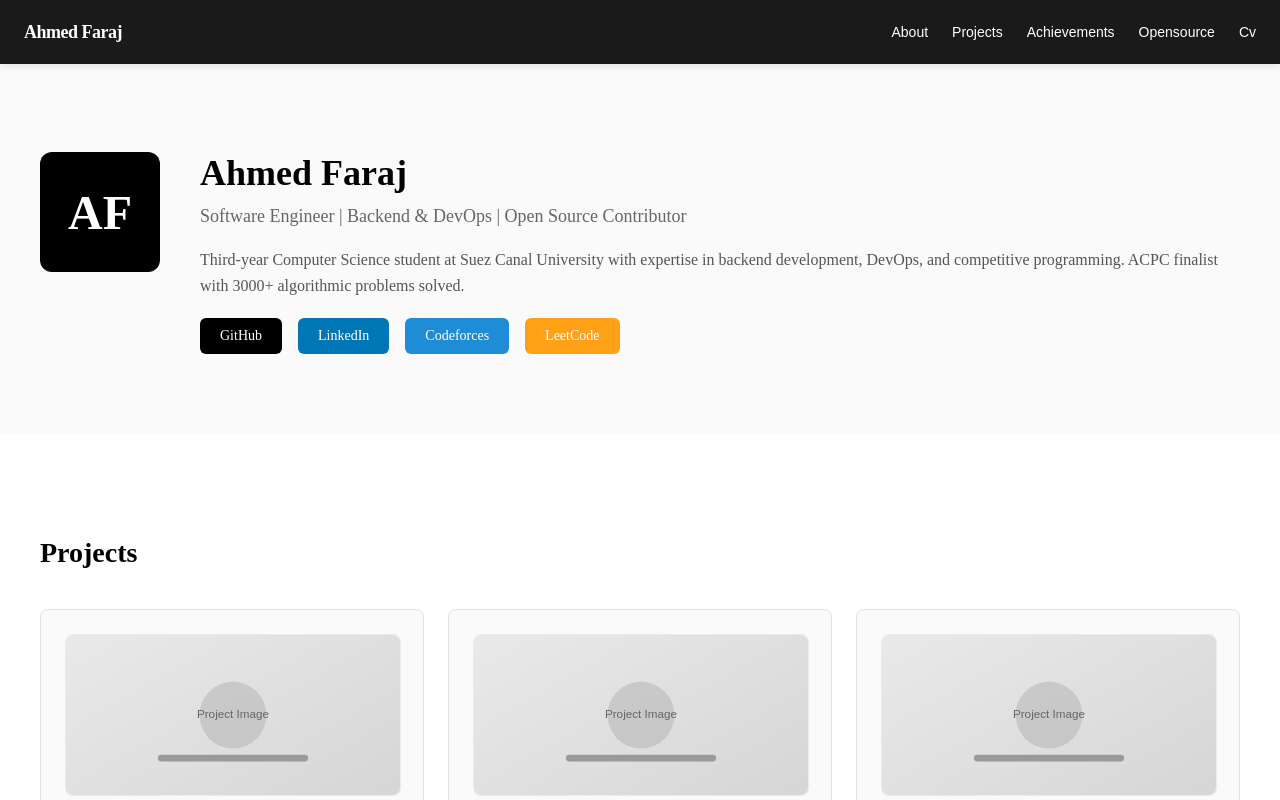
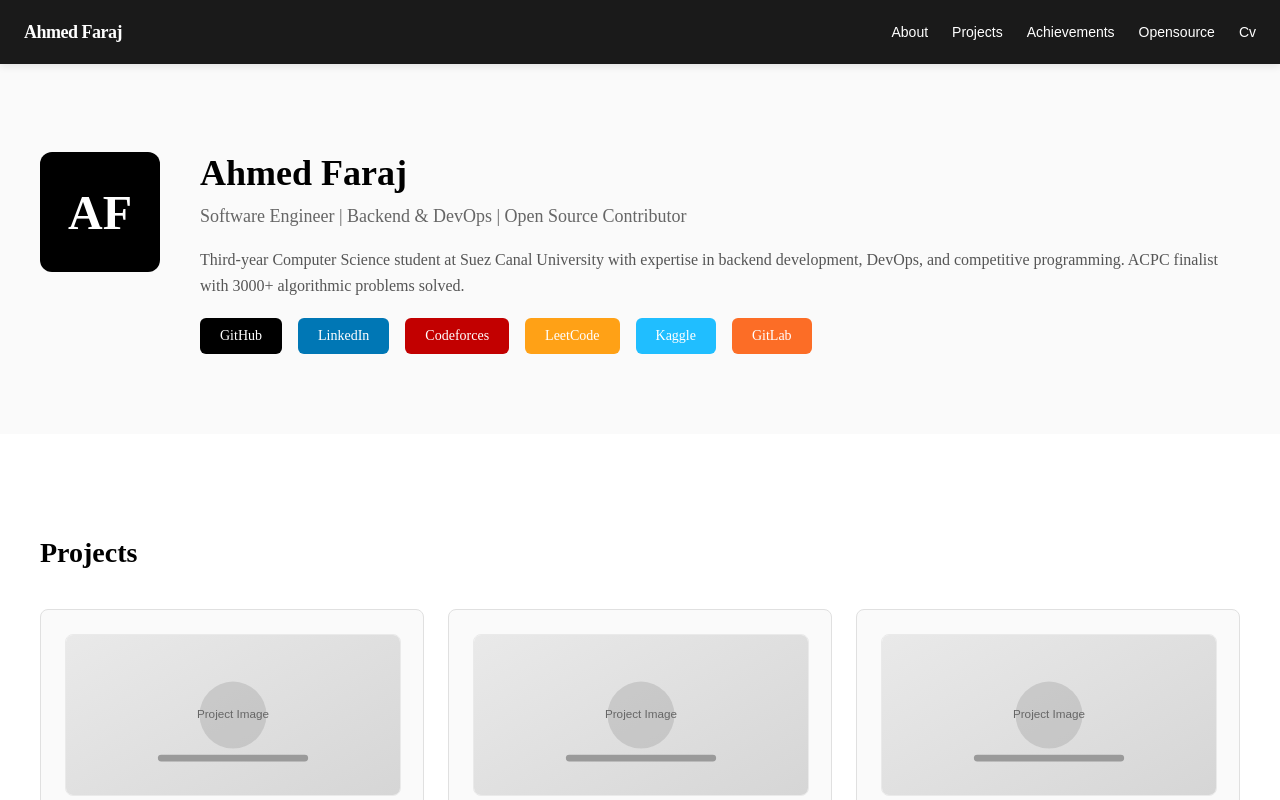
Before and after one commit to Ahmad-Faraj/portfolio, a React (Vite) app: page / in a window 1280 px wide. Shown: the top 800 px of the page. Built offline with nearby package versions, Linux system fonts and the light colour scheme.

Commit message:
Update platform button colors: Codeforces red, add Kaggle cyan, GitLab orange

```diff
--- a/app.tsx
+++ b/app.tsx
@@ -128,7 +128,7 @@ export default function Portfolio() {
                                     rel="noreferrer"
                                     style={{
                                         padding: '10px 20px',
-                                        backgroundColor: '#1f8dd6',
+                                        backgroundColor: '#c20000',
                                         color: 'white',
                                         borderRadius: '6px',
                                         textDecoration: 'none',
@@ -136,8 +136,8 @@ export default function Portfolio() {
                                         fontWeight: 500,
                                         transition: 'background 0.2s'
                                     }}
-                                    onMouseEnter={(e: React.MouseEvent<HTMLAnchorElement>) => { e.currentTarget.style.backgroundColor = '#1976d2' }}
-                                    onMouseLeave={(e: React.MouseEvent<HTMLAnchorElement>) => { e.currentTarget.style.backgroundColor = '#1f8dd6' }}
+                                    onMouseEnter={(e: React.MouseEvent<HTMLAnchorElement>) => { e.currentTarget.style.backgroundColor = '#a00000' }}
+                                    onMouseLeave={(e: React.MouseEvent<HTMLAnchorElement>) => { e.currentTarget.style.backgroundColor = '#c20000' }}
                                 >
                                     Codeforces
                                 </a>
@@ -159,6 +159,44 @@ export default function Portfolio() {
                                     onMouseLeave={(e: React.MouseEvent<HTMLAnchorElement>) => { e.currentTarget.style.backgroundColor = '#ffa116' }}
                                 >
                                     LeetCode
+                                </a>
+                                <a
+                                    href="https://www.kaggle.com/ahmadfrag"
+                                    target="_blank"
+                                    rel="noreferrer"
+                                    style={{
+                                        padding: '10px 20px',
+                                        backgroundColor: '#20beff',
+                                        color: 'white',
+                                        borderRadius: '6px',
+                                        textDecoration: 'none',
+                                        fontSize: '14px',
+                                        fontWeight: 500,
+                                        transition: 'background 0.2s'
+                                    }}
+                                    onMouseEnter={(e: React.MouseEvent<HTMLAnchorElement>) => { e.currentTarget.style.backgroundColor = '#1aa3d9' }}
+                                    onMouseLeave={(e: React.MouseEvent<HTMLAnchorElement>) => { e.currentTarget.style.backgroundColor = '#20beff' }}
+                                >
+                                    Kaggle
+                                </a>
+                                <a
+                                    href="https://gitlab.com/Ahmad-Faraj"
+                                    target="_blank"
+                                    rel="noreferrer"
+                                    style={{
+                                        padding: '10px 20px',
+                                        backgroundColor: '#fc6d26',
+                                        color: 'white',
+                                        borderRadius: '6px',
+                                        textDecoration: 'none',
+                                        fontSize: '14px',
+                                        fontWeight: 500,
+                                        transition: 'background 0.2s'
+                                    }}
+                                    onMouseEnter={(e: React.MouseEvent<HTMLAnchorElement>) => { e.currentTarget.style.backgroundColor = '#e55a1a' }}
+                                    onMouseLeave={(e: React.MouseEvent<HTMLAnchorElement>) => { e.currentTarget.style.backgroundColor = '#fc6d26' }}
+                                >
+                                    GitLab
                                 </a>
                             </div>
                         </div>
```
